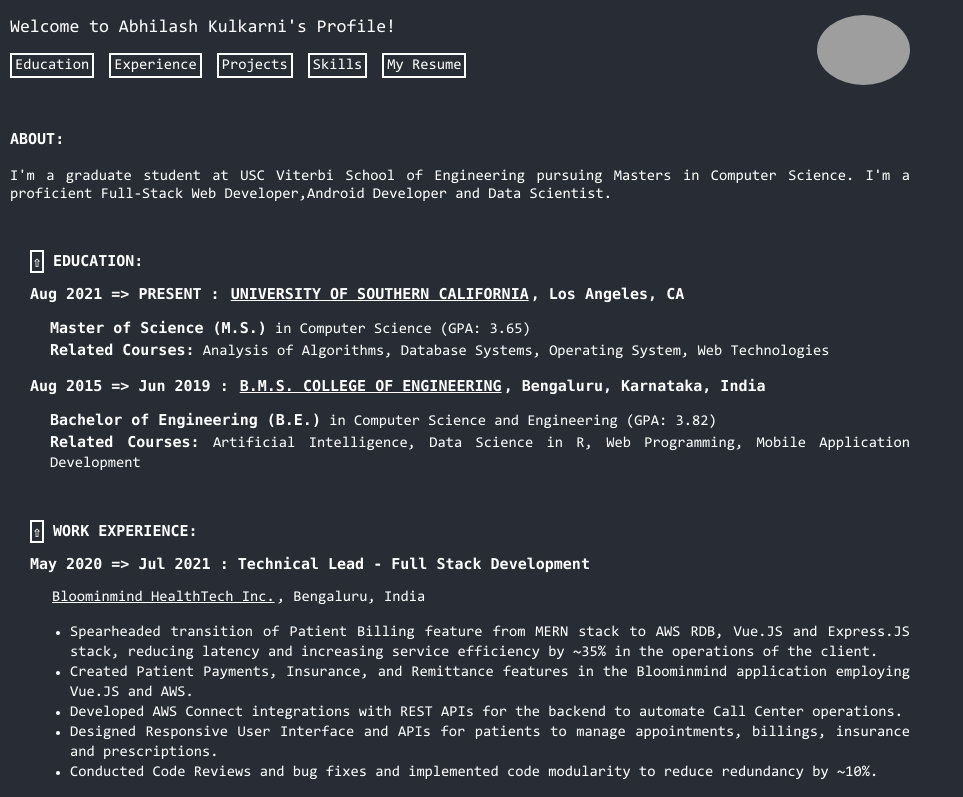
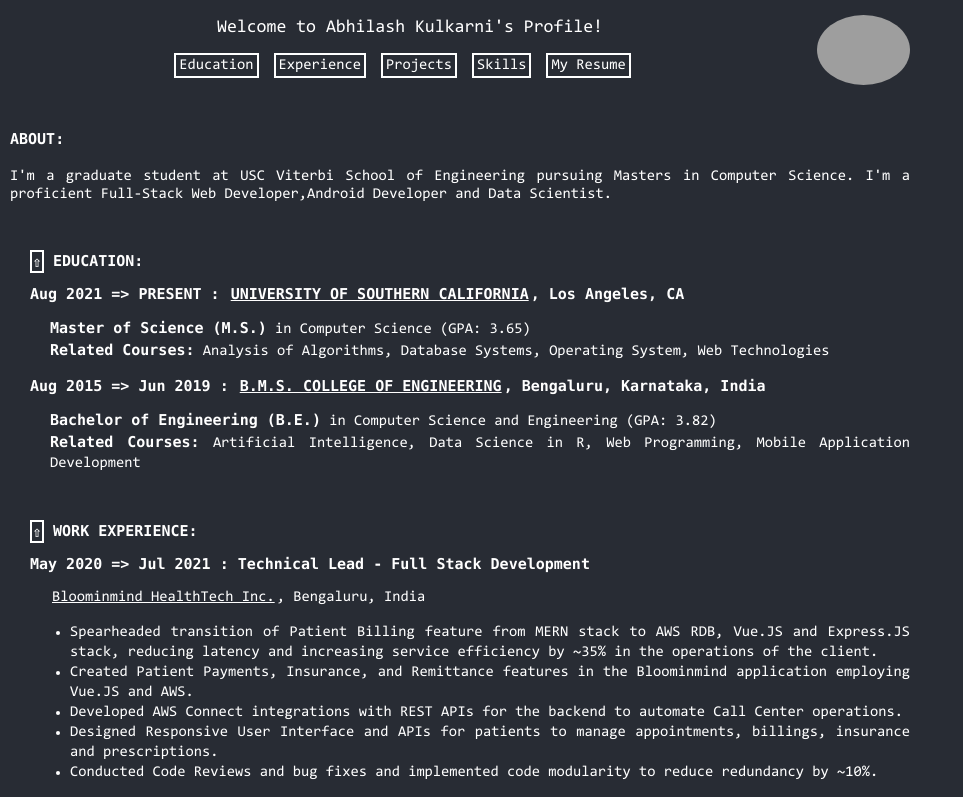
Before and after one commit to abhilashkulkarniofficial/bio, a React (Create React App) app: page / in a window 1280 px wide. Shown: the top 797 px of the page, without its empty margins (0-963 px from the left). Built offline with nearby package versions, Linux system fonts and the light colour scheme; grey boxes are pictures that could not be loaded.

Commit message:
Fixed style issues

```diff
--- a/src/containers/App.css
+++ b/src/containers/App.css
@@ -38,28 +38,41 @@
 
 @media only screen and (min-width: 320px) {
   .App-inner{
-     max-width: 300px;
+     max-width: 100%;
      font-size: 10px;
   }
 
   .Inline-First {
     text-align: center;
+    height: 70px;
+  }
+
+  .Inline-Second {
+    display: none;
+  }
+
+  .Head-links {
+    display: none;
   }
 
  }
 
 @media only screen and (min-width: 420px) {
   .App-inner{
-     max-width: 400px;
-     font-size: 10px;
+     max-width: 100%;
+     font-size: 12px;
   }
 
   .Inline-First {
-    width: 350px;
-    text-align: start;
+    width: 100%;
+    text-align: center;
   }
 
   .Inline-Second {
+    display: none;
+  }
+
+  .Head-links {
     display: none;
   }
  }
@@ -77,6 +90,10 @@
   .Inline-Second {
     width: 100px;
     display: inline-block;
+  }
+
+  .Head-links {
+    display: block;
   }
  }
 
```
